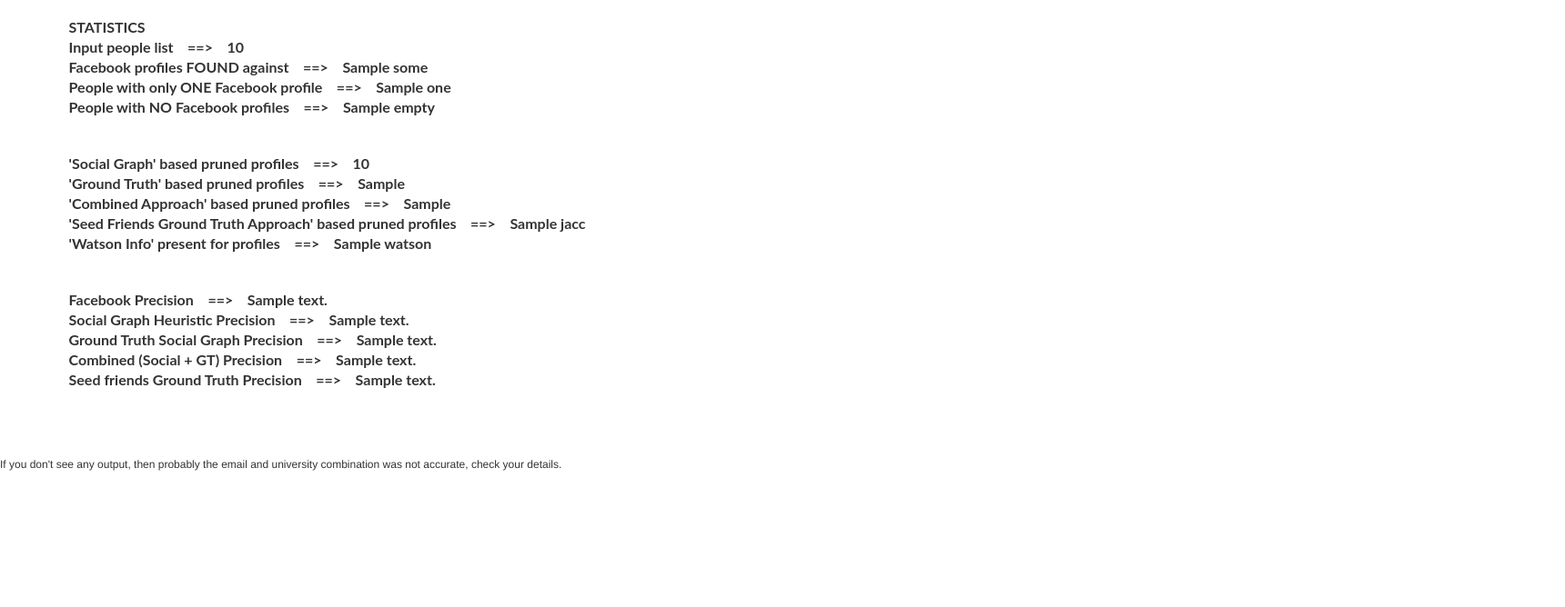
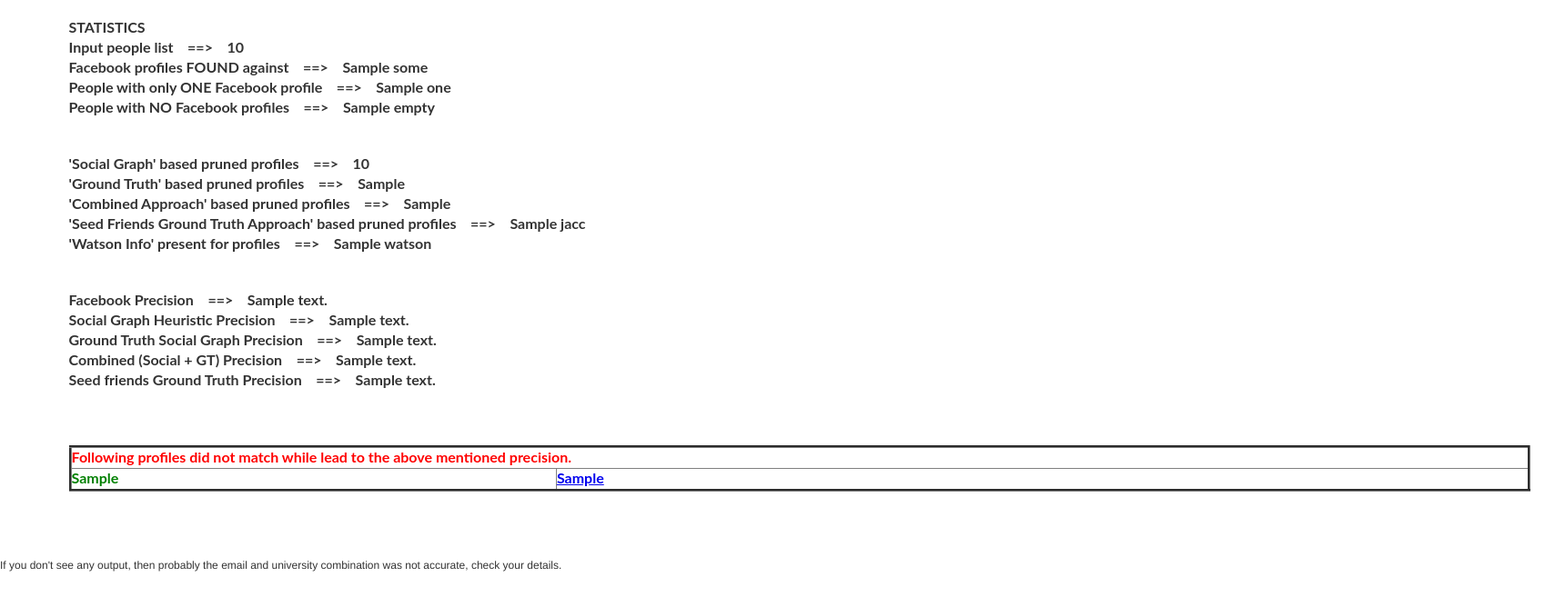
Before and after one commit to deadbrainviv/relational-social-media-search-engine, a Django app: template testApp/templates/testApp/allresults.html in a window 1720 px wide. Shown: the top 668 px of the page at 91% size. Run offline with Django 3.2, Linux system fonts and the light colour scheme; the template is opened without the code that fills it: most values are stand-ins (such as "Sample title", 1, 10 or a date in 2020).

Commit message:
show precision on ui

```diff
--- a/testApp/templates/testApp/allresults.html
+++ b/testApp/templates/testApp/allresults.html
@@ -42,6 +42,29 @@
 		</tr>
 		</tr>
 	</table>
+	<br>
+	<br>
+	<br>
+	{% if metadata.profilesnotmatching %}
+	<table id="table_one" border="3" style="table-layout: fixed;width:1600px;margin-left:2cm;">
+		<tr style="width:1600px">
+			<td colspan="3" style="width:1600px">
+				<b><font color="red" size="3">Following profiles did not match while lead to the above mentioned precision.</font></b><br/>
+			</td>
+		</tr>
+		{% for k11, v11 in metadata.profilesnotmatching.items %}
+		<tr style="width:1600px">
+			<td colspan="1" style="width:1600px">
+				<b><font color="green" size="3">{{k11}}</font></b><br/>
+			</td>
+			<td colspan="2" style="width:1600px">
+				<b><font color="blue" size="3"><a href="{{v11}}">{{v11}}</a></font></b><br/>
+			</td>
+		</tr>
+		{% endfor %}
+		</tr>
+	</table>
+	{% endif %}
 	{% endif %}
 	<br>
 	<br>
```
Also changed, not shown: testApp/views.py (+12 -5 lines), 1 other file.
